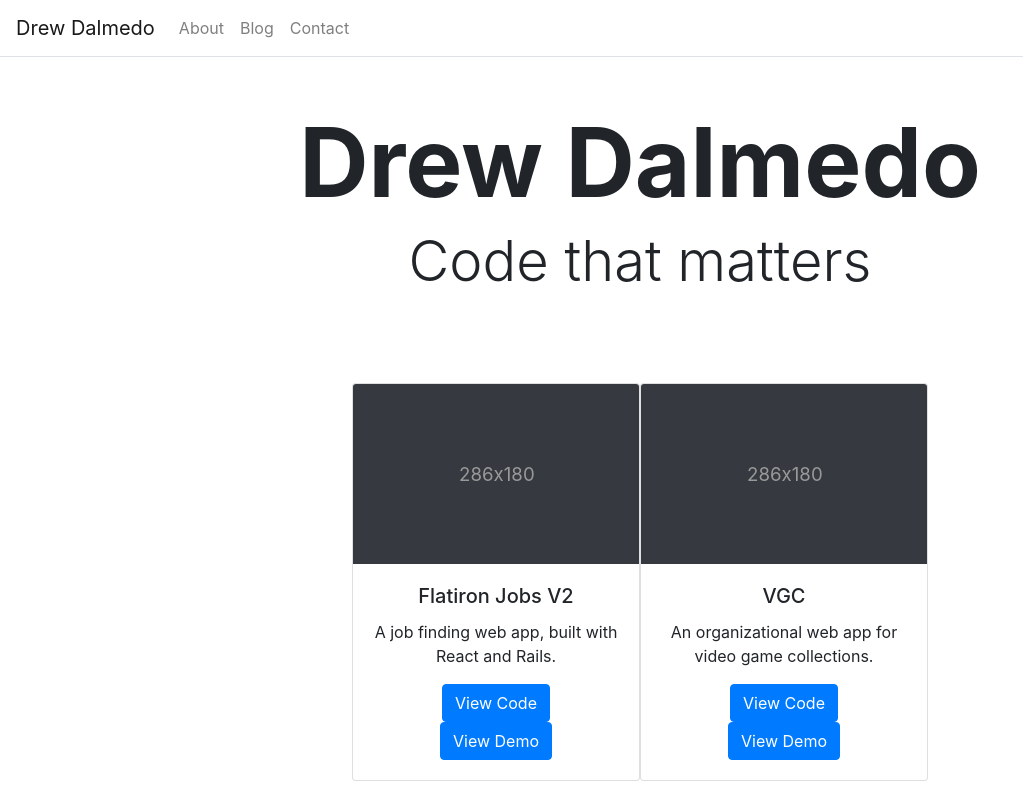
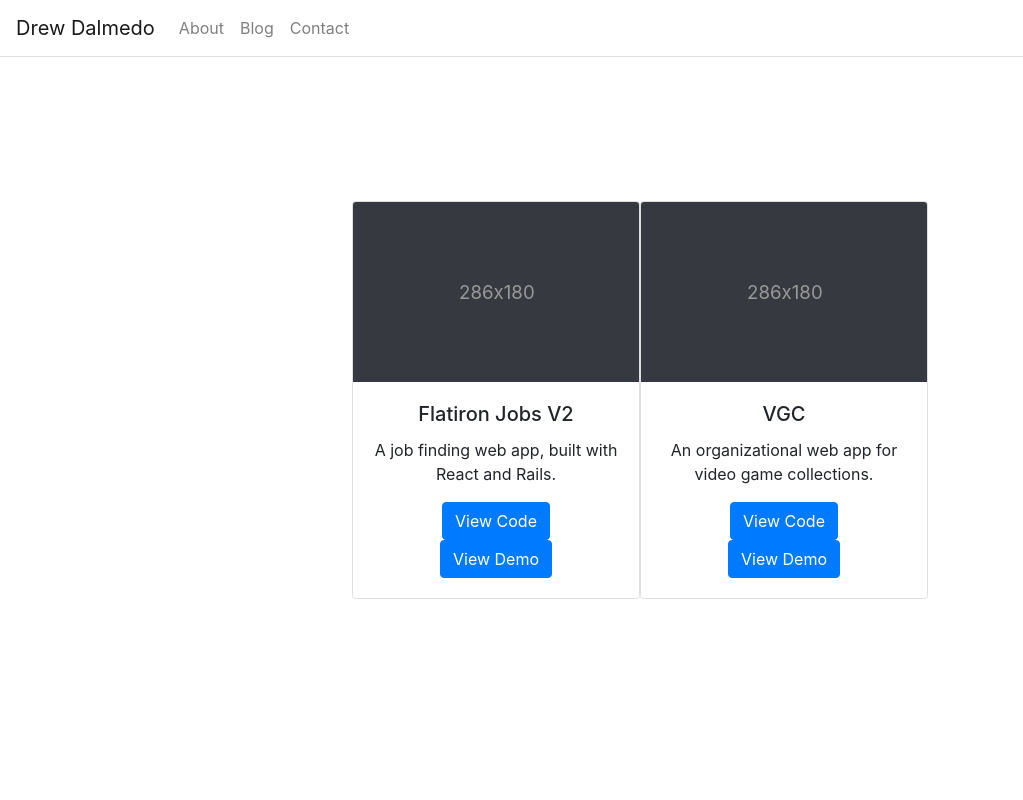
Before and after one commit to DrewDalmedo/portfolio, a React (Create React App) app: page / in a window 1280 px wide. Shown: the whole page, without its empty margins (0-1023 px from the left). Built offline with nearby package versions, Linux system fonts and the light colour scheme.

Commit message:
Replace hard-coded text with dynamic values

```diff
--- a/src/components/Hero/Hero.js
+++ b/src/components/Hero/Hero.js
@@ -10,8 +10,9 @@
       <Container fluid>
         <Row className="justify-content-center py-5">
           <Col md={10} sm={12}>
-            <h1 className="text-center display-1 font-weight-bolder">Drew Dalmedo</h1>
-            <h3 className="text-center display-4">Code that matters</h3>
+            <h1 className="text-center display-1 font-weight-bolder">{props.title}</h1>
+            <h3 className="text-center display-4">{props.subtitle}</h3>
+            <p className="text-center font-weight-light">{props.text}</p>
           </Col>
         </Row>
       </Container>
```
